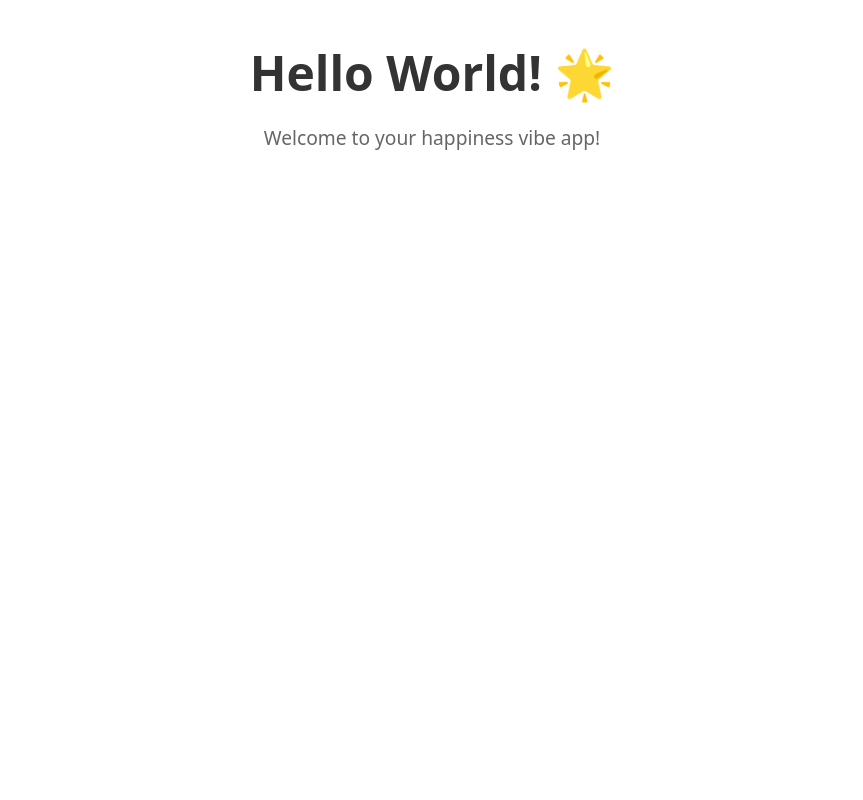
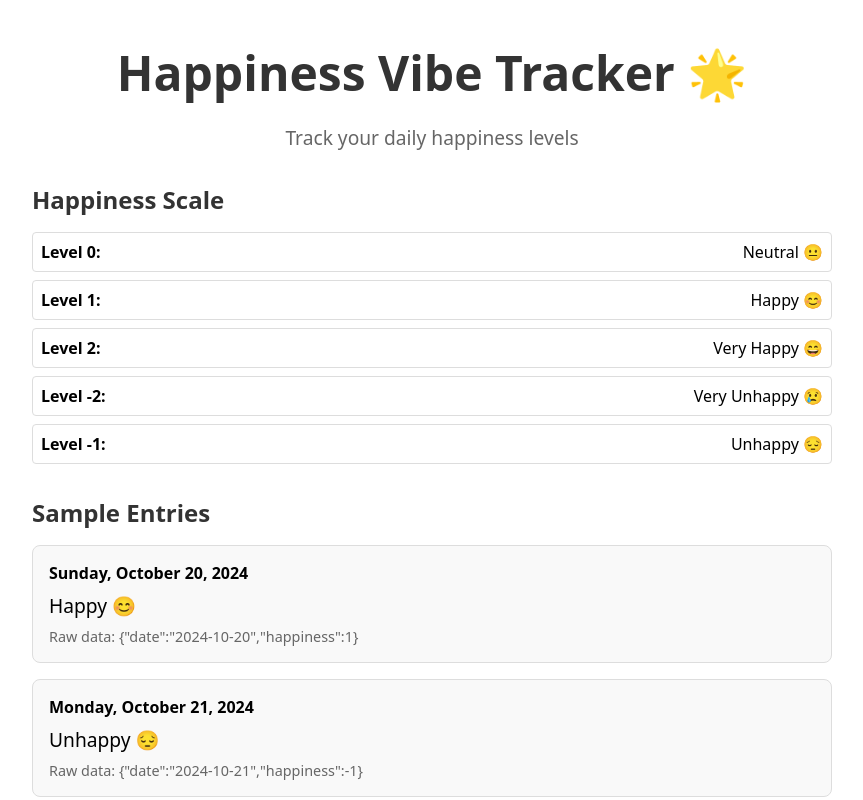
Before and after one commit to abstractionjackson/media-consumption-tracker, a Next.js app: page / in a window 1280 px wide. Shown: the top 800 px of the page, without its empty margins (208-1071 px from the left). Built offline with nearby package versions, Linux system fonts and the light colour scheme.

Commit message:
Add JSON Schema for Happiness entity with validation utilities
- Created JSON Schema definition for Happiness object (date, happiness)
- Added validation utilities with JSDoc type annotations
- Updated home page to display sample happiness data
- Added comprehensive README with schema documentation

```diff
--- a/app/page.js
+++ b/app/page.js
@@ -1,27 +1,86 @@
+import { SAMPLE_DATA, HAPPINESS_LEVELS, formatDate } from '../lib/happiness.js'
+
 /**
- * Home page component
+ * Home page component showing happiness tracking
  * @returns {JSX.Element} The home page
  */
 export default function Home() {
   return (
     <main style={{
       padding: '2rem',
-      textAlign: 'center',
+      maxWidth: '800px',
+      margin: '0 auto',
       fontFamily: 'system-ui, -apple-system, sans-serif'
     }}>
+      <header style={{ textAlign: 'center', marginBottom: '2rem' }}>
         <h1 style={{
           fontSize: '3rem',
           margin: '0 0 1rem 0',
           color: '#333'
         }}>
-        Hello World! 🌟
+          Happiness Vibe Tracker 🌟
         </h1>
         <p style={{
           fontSize: '1.2rem',
           color: '#666'
         }}>
-        Welcome to your happiness vibe app!
+          Track your daily happiness levels
         </p>
+      </header>
+
+      <section>
+        <h2 style={{ color: '#333', marginBottom: '1rem' }}>
+          Happiness Scale
+        </h2>
+        <div style={{
+          display: 'grid',
+          gap: '0.5rem',
+          marginBottom: '2rem'
+        }}>
+          {Object.entries(HAPPINESS_LEVELS).map(([level, description]) => (
+            <div key={level} style={{
+              padding: '0.5rem',
+              border: '1px solid #ddd',
+              borderRadius: '4px',
+              display: 'flex',
+              justifyContent: 'space-between',
+              alignItems: 'center'
+            }}>
+              <span style={{ fontWeight: 'bold' }}>Level {level}:</span>
+              <span>{description}</span>
+            </div>
+          ))}
+        </div>
+      </section>
+
+      <section>
+        <h2 style={{ color: '#333', marginBottom: '1rem' }}>
+          Sample Entries
+        </h2>
+        <div style={{
+          display: 'grid',
+          gap: '1rem'
+        }}>
+          {SAMPLE_DATA.map((entry, index) => (
+            <div key={index} style={{
+              padding: '1rem',
+              border: '1px solid #ddd',
+              borderRadius: '8px',
+              backgroundColor: '#f9f9f9'
+            }}>
+              <div style={{ fontWeight: 'bold', marginBottom: '0.5rem' }}>
+                {formatDate(entry.date)}
+              </div>
+              <div style={{ fontSize: '1.2rem' }}>
+                {HAPPINESS_LEVELS[entry.happiness]}
+              </div>
+              <div style={{ fontSize: '0.9rem', color: '#666', marginTop: '0.5rem' }}>
+                Raw data: {JSON.stringify(entry)}
+              </div>
+            </div>
+          ))}
+        </div>
+      </section>
     </main>
   )
 }
--- /dev/null
+++ b/lib/happiness.js
@@ -0,0 +1,76 @@
+/**
+ * @fileoverview Happiness data management utilities
+ */
+
+import { validateHappiness, createHappinessEntry } from '../schemas/index.js'
+
+/**
+ * Happiness level descriptions for UI display
+ * @type {Object<string, string>}
+ */
+export const HAPPINESS_LEVELS = {
+  '-2': 'Very Unhappy 😢',
+  '-1': 'Unhappy 😔',
+  '0': 'Neutral 😐',
+  '1': 'Happy 😊',
+  '2': 'Very Happy 😄'
+}
+
+/**
+ * Gets the description for a happiness level
+ * @param {number} level - Happiness level (-2 to 2)
+ * @returns {string} Description with emoji
+ */
+export function getHappinessDescription(level) {
+  return HAPPINESS_LEVELS[level] || 'Unknown'
+}
+
+/**
+ * Formats a date string for display
+ * @param {string} dateString - Date in YYYY-MM-DD format
+ * @returns {string} Formatted date
+ */
+export function formatDate(dateString) {
+  const date = new Date(dateString)
+  return date.toLocaleDateString('en-US', {
+    weekday: 'long',
+    year: 'numeric',
+    month: 'long',
+    day: 'numeric'
+  })
+}
+
+/**
+ * Gets today's date in YYYY-MM-DD format
+ * @returns {string} Today's date
+ */
+export function getTodayDate() {
+  return new Date().toISOString().split('T')[0]
+}
+
+/**
+ * Sample happiness data for testing
+ * @type {Array<Object>}
+ */
+export const SAMPLE_DATA = [
+  { date: '2024-10-20', happiness: 1 },
+  { date: '2024-10-21', happiness: -1 },
+  { date: '2024-10-22', happiness: 2 },
+  { date: '2024-10-23', happiness: 0 }
+]
+
+/**
+ * Validates sample data against schema
+ * @returns {Object} Validation results
+ */
+export function validateSampleData() {
+  const results = SAMPLE_DATA.map(entry => ({
+    entry,
+    validation: validateHappiness(entry)
+  }))
+
+  return {
+    allValid: results.every(r => r.validation.isValid),
+    results
+  }
+}
--- /dev/null
+++ b/schemas/happiness.json
@@ -0,0 +1,25 @@
+{
+  "$schema": "https://json-schema.org/draft/2020-12/schema",
+  "$id": "https://happiness-vibe.app/schemas/happiness.json",
+  "title": "Happiness Entry",
+  "description": "A daily happiness tracking entry with date and happiness level",
+  "type": "object",
+  "properties": {
+    "date": {
+      "type": "string",
+      "pattern": "^\\d{4}-\\d{2}-\\d{2}$",
+      "format": "date",
+      "description": "Date in YYYY-MM-DD format",
+      "examples": ["2024-10-23", "2023-12-25"]
+    },
+    "happiness": {
+      "type": "integer",
+      "minimum": -2,
+      "maximum": 2,
+      "description": "Happiness level on a scale from -2 (very unhappy) to 2 (very happy)",
+      "examples": [-2, -1, 0, 1, 2]
+    }
+  },
+  "required": ["date", "happiness"],
+  "additionalProperties": false
+}
--- /dev/null
+++ b/schemas/index.js
@@ -0,0 +1,99 @@
+/**
+ * @fileoverview Core data schema definitions and validation utilities
+ */
+
+import happinessSchema from './happiness.json'
+
+/**
+ * All available schemas
+ * @type {Object<string, Object>}
+ */
+export const schemas = {
+  happiness: happinessSchema
+}
+
+/**
+ * Validates data against a schema
+ * @param {Object} data - The data to validate
+ * @param {Object} schema - The JSON schema to validate against
+ * @returns {Object} Validation result with isValid boolean and errors array
+ */
+export function validateData(data, schema) {
+  const errors = []
+
+  // Basic validation implementation
+  if (schema.required) {
+    for (const field of schema.required) {
+      if (!(field in data)) {
+        errors.push(`Missing required field: ${field}`)
+      }
+    }
+  }
+
+  // Type and constraint validation
+  for (const [key, value] of Object.entries(data)) {
+    const prop = schema.properties?.[key]
+    if (!prop) {
+      if (schema.additionalProperties === false) {
+        errors.push(`Additional property not allowed: ${key}`)
+      }
+      continue
+    }
+
+    // Type validation
+    if (prop.type === 'string' && typeof value !== 'string') {
+      errors.push(`Field ${key} must be a string`)
+    } else if (prop.type === 'integer' && (!Number.isInteger(value))) {
+      errors.push(`Field ${key} must be an integer`)
+    }
+
+    // Pattern validation for strings
+    if (prop.type === 'string' && prop.pattern) {
+      const regex = new RegExp(prop.pattern)
+      if (!regex.test(value)) {
+        errors.push(`Field ${key} does not match required pattern`)
+      }
+    }
+
+    // Range validation for integers
+    if (prop.type === 'integer') {
+      if (prop.minimum !== undefined && value < prop.minimum) {
+        errors.push(`Field ${key} must be >= ${prop.minimum}`)
+      }
+      if (prop.maximum !== undefined && value > prop.maximum) {
+        errors.push(`Field ${key} must be <= ${prop.maximum}`)
+      }
+    }
+  }
+
+  return {
+    isValid: errors.length === 0,
+    errors
+  }
+}
+
+/**
+ * Validates a happiness entry
+ * @param {Object} data - The happiness data to validate
+ * @returns {Object} Validation result
+ */
+export function validateHappiness(data) {
+  return validateData(data, schemas.happiness)
+}
+
+/**
+ * Creates a new happiness entry with validation
+ * @param {string} date - Date in YYYY-MM-DD format
+ * @param {number} happiness - Happiness level (-2 to 2)
+ * @returns {Object} Either the valid happiness object or validation errors
+ */
+export function createHappinessEntry(date, happiness) {
+  const entry = { date, happiness }
+  const validation = validateHappiness(entry)
+
+  if (validation.isValid) {
+    return { success: true, data: entry }
+  } else {
+    return { success: false, errors: validation.errors }
+  }
+}
```
Also changed, not shown: 1 other file (tests, documents, lock files or other folders). Lines whose indentation alone changed are shown as unchanged.
